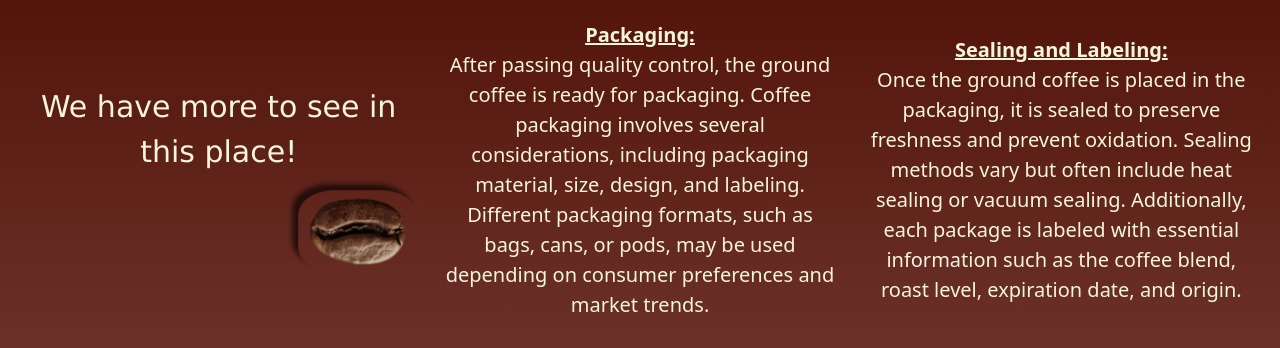
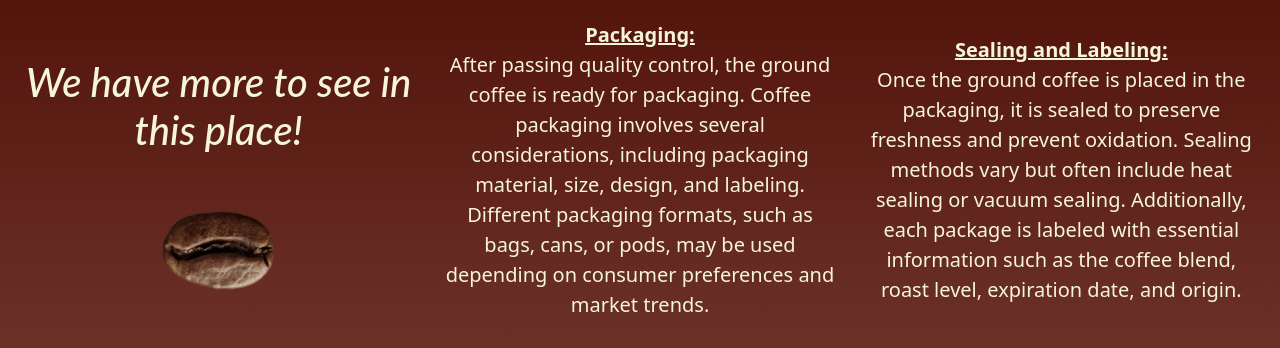
Before and after one commit to Fransei29/TerceraPreEntrega, a website: page factory2.html in a window 1280 px wide. Shown: the top 348 px of the page. Drawn offline with nearby package versions, Linux system fonts and the light colour scheme.

Commit message:
cambios, actualizaciones, extensiones de sass

```diff
--- a/factory2.html
+++ b/factory2.html
@@ -11,8 +11,10 @@
     <div class="container177">
         <div class="row row22">
             <div class="col col22">
-                <p>We have more to see in this place!</p>
-                <img class="gran" src="./img/gra.png" alt="Imagen" id="girar">
+                <h1 class="gran3">We have more to see in this place!</h1>
+                <div class="gran">
+                  <img src="./img/gra.png" alt="Imagen" id="girar23">
+                </div>
             </div>
 
           <div class="col col223">
--- a/scss/_mixins.scss
+++ b/scss/_mixins.scss
@@ -3,3 +3,9 @@
     font-weight: 400;
     font-style: italic;
 }
+
+@mixin cen-fra {
+    display: flex;
+    justify-content: center;
+    align-items: center;
+}
--- a/scss/style.scss
+++ b/scss/style.scss
@@ -278,13 +278,39 @@ span {
   align-content: center;
   padding: 20px;
 }
-
+.gran {
+  @include cen-fra;
+}
+.gran3 {
+  padding-bottom: 10%;
+}
 .col22 {
   color: beige;
-  font-family: "Lucida Grande";
-  font-size: 30px;
+  display: flex;
+  flex-direction: column;
+  justify-content: center;
+  align-items: center;
+  @include font-fra;
+}
+#girar23 {
+  -webkit-box-shadow: 0px 0px 0px 0px rgba(0, 0, 0, 0) !important;
+  animation: rotacion 10s linear infinite;
+  background-color:transparent;
+  align-items: center;
+  align-content: center;
+  width: 35%;
+  border-radius: 20%;
+  margin: auto 0;
 }
 
+@keyframes rotacion {
+  from {
+    transform: rotateZ(0deg);
+  }
+  to {
+    transform: rotateZ(360deg);
+  }
+}
 
 /*-------- ABOUT US -------------*/
 .container96 {
@@ -375,24 +401,6 @@ span {
   font-size: 18px;
 }
 
-#girar {
-  animation: rotacion 10s linear infinite;
-  align-items: center;
-  align-content: center;
-  width: 30%;
-  float: right;
-  border-radius: 30%;
-  margin: auto 0;
-}
-
-@keyframes rotacion {
-  from {
-    transform: rotateZ(0deg);
-  }
-  to {
-    transform: rotateZ(360deg);
-  }
-}
 /*    ----   IMAGES  ----*/
 .ipere {
   background-color: rgb(26, 12, 0);
@@ -981,3 +989,9 @@ nav .desktop56 {
   height: 80%;
 }
 }
+/* index*/
+@media only screen and (max-width: 480px) {
+  .header33 {
+    display: none !important;
+  }
+}
```
Also changed, not shown: css/style.css, 1 other file.
